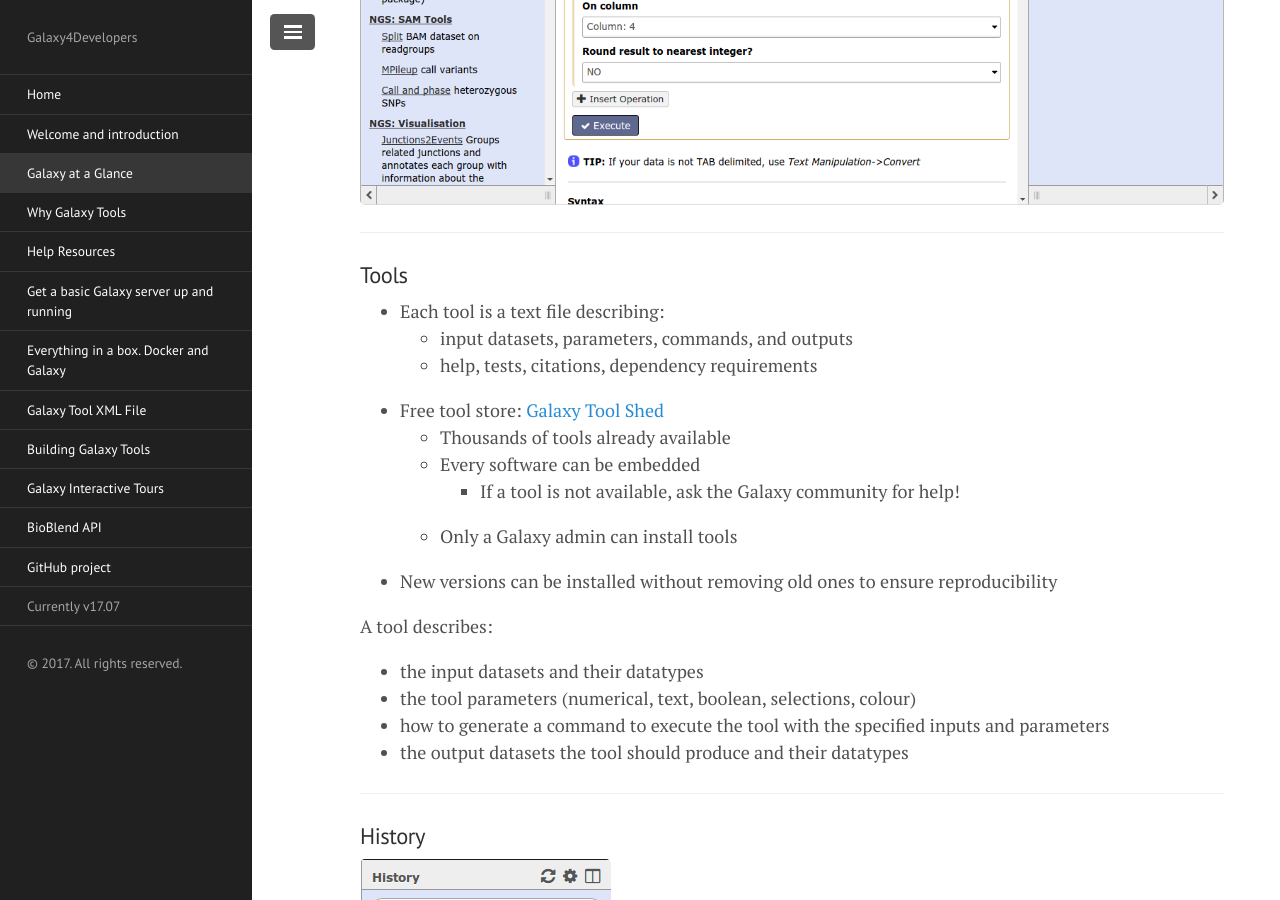
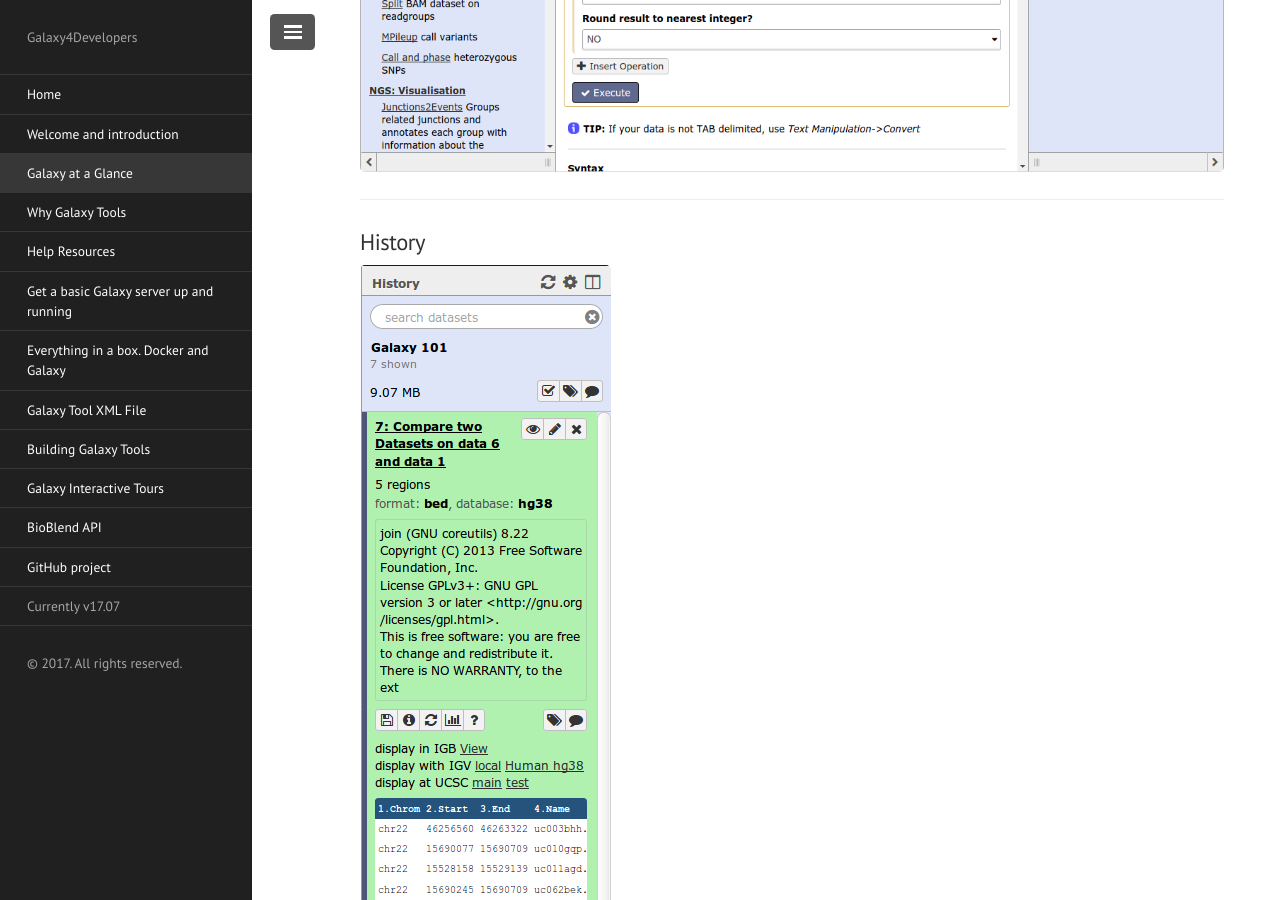
Before and after one commit to crs4/Galaxy4Developers, a Jekyll site: the page built from lectures/02.galaxy_at_glance.md, in a window 1280 px wide and 900 px high, scrolled down 3396 px. Built offline with Jekyll 4.4.1, drawn with Linux system fonts in a browser that asks for light colours; nearby versions of some CDN libraries.

Commit message:
Text change

```diff
--- a/lectures/02.galaxy_at_glance.md
+++ b/lectures/02.galaxy_at_glance.md
@@ -52,25 +52,6 @@ Home page divided into 3 panels
 ### Tool interface
 
 ![Tool interface]({{site.url}}/images/101_13.png)
-
----
-### Tools
-
-- Each tool is a text file describing:
-  - input datasets, parameters, commands, and outputs
-  - help, tests, citations, dependency requirements
-- Free tool store: [Galaxy Tool Shed](https://toolshed.g2.bx.psu.edu/)
-  - Thousands of tools already available
-  - Every software can be embedded
-     - If a tool is not available, ask the Galaxy community for help!
-  - Only a Galaxy admin can install tools
-- New versions can be installed without removing old ones to ensure reproducibility
-
-A tool describes:
-- the input datasets and their datatypes
-- the tool parameters (numerical, text, boolean, selections, colour)
-- how to generate a command to execute the tool with the specified inputs and parameters
-- the output datasets the tool should produce and their datatypes
 
 ---
 ### History
```
